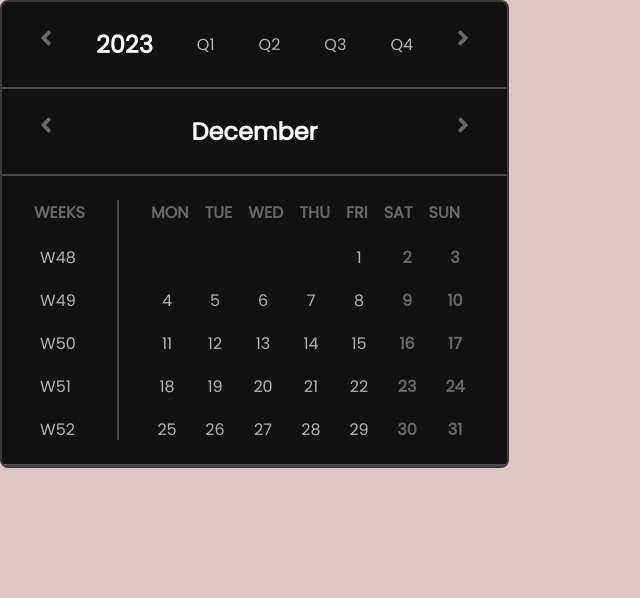
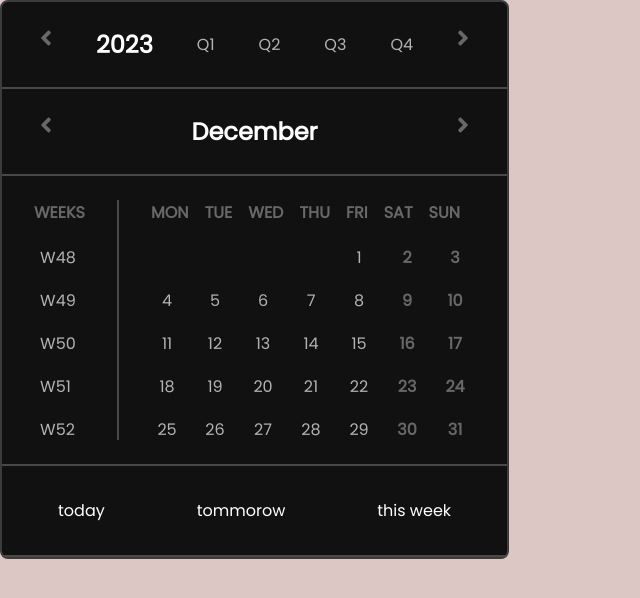
Before and after one commit to Tantanok221/Tasklander, a React (Vite) app: page / in a window 1280 px wide. Shown: the top 598 px of the page, without its empty margins (0-640 px from the left). Built offline with nearby package versions, Linux system fonts and the light colour scheme.

Commit message:
feat: 4th row of DatePicker UI Element

```diff
--- a/src/components/DatePicker/DatePicker.jsx
+++ b/src/components/DatePicker/DatePicker.jsx
@@ -153,6 +153,7 @@ const DatePicker = () => {
                         </ToggleGroup.Item>
                       );
                     }
+                    if(item === "") return (<div className={style.textContainer}></div>)
                     return (
                       <ToggleGroup.Item key={"date"+i}className={`${style.button} ${style.textContainer}`}>
                         <div className={`${style.nonHighlight}`}>{item}</div>
@@ -164,6 +165,11 @@ const DatePicker = () => {
             })}
           </div>
         </div>
+        <div className={style.row}>
+          <div className={`${style.quickSelect}`}>today</div>
+          <div className={`${style.quickSelect}`}>tommorow</div>
+          <div className={`${style.quickSelect}`}>this week</div>
+        </div>
       </IconContext.Provider>
     </ToggleGroup.Root>
   );
--- a/src/components/DatePicker/style.module.scss
+++ b/src/components/DatePicker/style.module.scss
@@ -76,6 +76,16 @@
   line-height: normal;
 }
 
+// 4th row
+.quickSelect {
+  font-size: 1rem;
+  font-family: $font;
+  font-weight: 500;
+  text-align: center;
+  color: $white;
+  padding: 0.5rem 1.5rem;
+}
+
 // Row related styling
 .row:nth-child(1) {
   gap: 2rem;
@@ -90,6 +100,11 @@
 
 }
 
+.row:nth-child(4) {
+  justify-content: space-between;
+
+}
+
 .row {
   padding: 1.5rem 2rem;
   display: flex;
```
